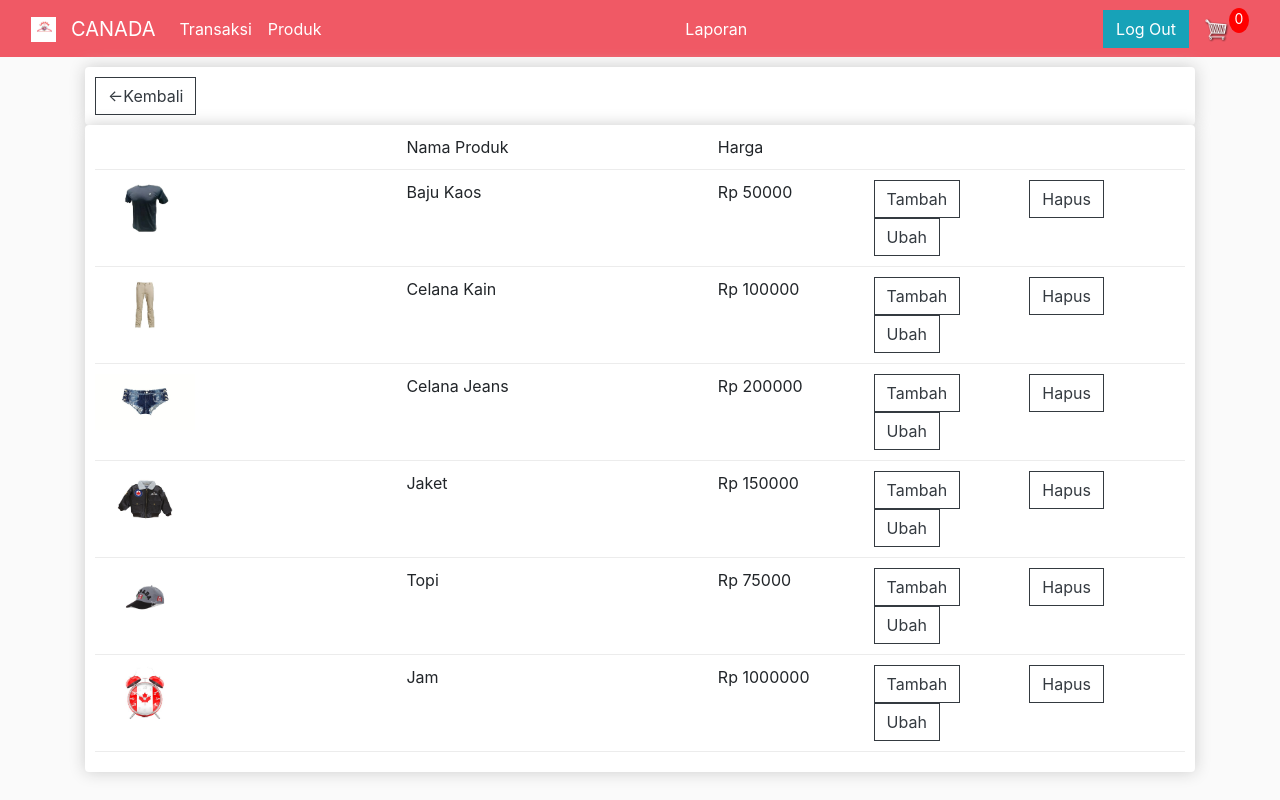
After one commit to bimalakson/canada, a Django app: page /produk/ in a window 1280 px wide. The commit adds this page. Run offline with Django 4.2, Linux system fonts and the light colour scheme; data comes from the database, SQL or seed files in the repository; both versions use the stored data as it was after the commit.

Commit message:
tambah produk

```diff
--- a/menu/templates/menu/menu.html
+++ b/menu/templates/menu/menu.html
@@ -52,19 +52,24 @@
                 <a class="nav-link active" aria-current="page" href="{% url 'transaksi' %}"> Transaksi </a>
               </li>
             </ul>
+
           <div class="collapse navbar-collapse" id="navbarSupportedContent">
             <ul class="navbar-nav me-auto mb-2 mb-lg-0">
               <li class="nav-item">
-                    <a class="nav-link active" aria-current="page" href="{% url 'keranjang' %}"> Keranjang </a>
+                <a class="nav-link active" aria-current="page" href="{% url 'produk' %}"> Produk </a>
               </li>
             </ul>
+          </div>
+
           <div class="collapse navbar-collapse" id="navbarSupportedContent">
             <ul class="navbar-nav me-auto mb-2 mb-lg-0">
               <li class="nav-item">
-                        <a class="nav-link active" aria-current="page" href="{% url 'pembayaran' %}"> Pembayaran </a>
+                <a class="nav-link active" aria-current="page" href="{% url 'produk' %}"> Laporan </a>
               </li>
             </ul>
           </div>
+
+
           <div class="form-inline my-2 my-lg-0">
             <a href="#"class="btn btn-info">Log  Out</a>
 
--- a/transaksi/models.py
+++ b/transaksi/models.py
@@ -15,7 +15,7 @@ class Product(models.Model):
     name    = models.CharField(max_length=200, null=True)
     price   = models.FloatField()
     digital = models.BooleanField(default=False, null=True,blank=False)
-    image   = models.ImageField(null=True, blank=True)
+    image   = models.ImageField(null=True, blank=True, default="placeholder.png")
 
     def __str__(self):
         return self.name
--- a/transaksi/templates/transaksi/keranjang.html
+++ b/transaksi/templates/transaksi/keranjang.html
@@ -37,7 +37,7 @@
                 <div class="cart-row">
                     <div style="flex: 2;"><img class="row-image" src="{{item.product.imageURL}}"></div>
                     <div style="flex: 2;"> {{item.product.name}} </div>
-                    <div style="flex: 1;"> $ {{item.product.price|floatformat:0}} </div>
+                    <div style="flex: 1;"> Rp {{item.product.price|floatformat:0}} </div>
                     <div style="flex: 1;">
                         <p class="quantity"> {{item.quantity}} </p>
                         <div class="quantity">
--- a/transaksi/templates/transaksi/pembayaran.html
+++ b/transaksi/templates/transaksi/pembayaran.html
@@ -23,7 +23,7 @@
                 <h5> Item   : {{order.get_cart_items}} </h5>
                 <h5> Total  : Rp {{order.get_cart_total|floatformat:0}} </h5>
                 <hr>
-                <input id="form-button" class="btn btn-success btn-block" type="submit" value="selesai">
+                <input id="form-button" class="btn btn-success btn-block" type="submit" value="Selesai">
             </div>
         </div>
     </div>
--- /dev/null
+++ b/transaksi/templates/transaksi/produk.html
@@ -0,0 +1,39 @@
+{% extends 'menu/menu.html' %}
+{% load static %}
+{% block content %}
+
+    <div class="row">
+        <div class="col-lg-12">
+            <div class="box-element">
+                <a class="btn btn-outline-dark" href="{% url 'menu' %}"> &#x2190;Kembali</a>
+            </div>
+            <div class="box-element">
+
+                <div class="cart-row">
+                    <div style="flex: 2;"></div>
+                    <div style="flex: 2;"> Nama Produk </div>
+                    <div style="flex: 1;"> Harga </div>
+                    <div style="flex: 1;"></div>
+                    <div style="flex: 1;"></div>
+
+                </div>
+
+                {% for product in products %}
+                <div class="cart-row">
+                    <div style="flex: 2;"><img class="row-image" src="{{product.imageURL}}"></div>
+                    <div style="flex: 2;"> {{product.name}} </div>
+                    <div style="flex: 1;"> Rp {{product.price|floatformat:0}} </div>
+                    <div style="flex: 1;">
+                        <a class="btn btn-outline-dark" href="{% url 'create-product' %}">Tambah</a>
+                        <a class="btn btn-outline-dark" href="{% url 'create-product' %}">Ubah</a>
+                    </div>
+                    <div style="flex: 1;">
+                        <a class="btn btn-outline-dark" href="{% url 'create-product' %}">Hapus</a>
+                    </div>
+                </div>
+                {% endfor %}
+            </div>
+        </div>
+    </div>
+
+{% endblock content %}
--- a/transaksi/urls.py
+++ b/transaksi/urls.py
@@ -5,6 +5,8 @@ urlpatterns = [
     path('transaksi/', views.transaksi, name="transaksi"),
     path('keranjang/', views.keranjang, name="keranjang"),
     path('pembayaran/', views.pembayaran, name="pembayaran"),
+    path('produk/', views.produk, name="produk"),
 
     path('update_item/', views.updateItem, name="update_item"),
+    path('create_product', views.createProduct, name="create-product"),
 ]
--- a/transaksi/views.py
+++ b/transaksi/views.py
@@ -1,4 +1,8 @@
-from django.shortcuts import render
+from itertools import product
+from multiprocessing import context
+from django.shortcuts import render, redirect
+from .forms import ProductForm
+from django.contrib.auth.forms import UserCreationForm
 from django.http import JsonResponse
 import json
 
@@ -51,6 +55,22 @@ def pembayaran(request):
     context = {'items':items, 'order':order, 'cartItems':cartItems}
     return render(request, 'transaksi/pembayaran.html', context)
 
+def produk(request):
+
+    if request.user.is_authenticated:
+        customer = request.user.customer
+        order, created = Order.objects.get_or_create(customer=customer, complete=False)
+        items =  order.orderitem_set.all()
+        cartItems = order.get_cart_items
+    else:
+        items = []
+        order = {'get_cart_total':0, 'get_cart_items':0}
+        cartItems = order['get_cart_items']
+
+    products    = Product.objects.all()
+    context     = {'products':products, 'cartItems':cartItems}
+    return render(request, 'transaksi/produk.html', context)
+
 def updateItem(request):
     data = json.loads(request.body)
     productId = data['productId']
@@ -76,3 +96,13 @@ def updateItem(request):
         orderItem.delete()
 
     return JsonResponse('Item was added', safe=False)
+
+def createProduct(request):
+    form = ProductForm()
+    if request.method == 'POST':
+        form = ProductForm(request.POST, request.FILES)
+        if form.is_valid():
+            form.save()
+            return redirect('menu')
+    context = {'form':form}
+    return render(request, 'transaksi/product_form.html', context)
```
Also changed, not shown: transaksi/forms.py (added, +7 -0 lines), transaksi/templates/transaksi/product_form.html (added, +18 -0 lines), db.sqlite3, static/images/topi2.jpg (added), static/images/topi2_MD2NpDQ.jpg (added), static/images/topi2_MSyfx90.jpg (added), static/images/topi2_STRhqEi.jpg (added). Lines whose indentation alone changed are shown as unchanged.
